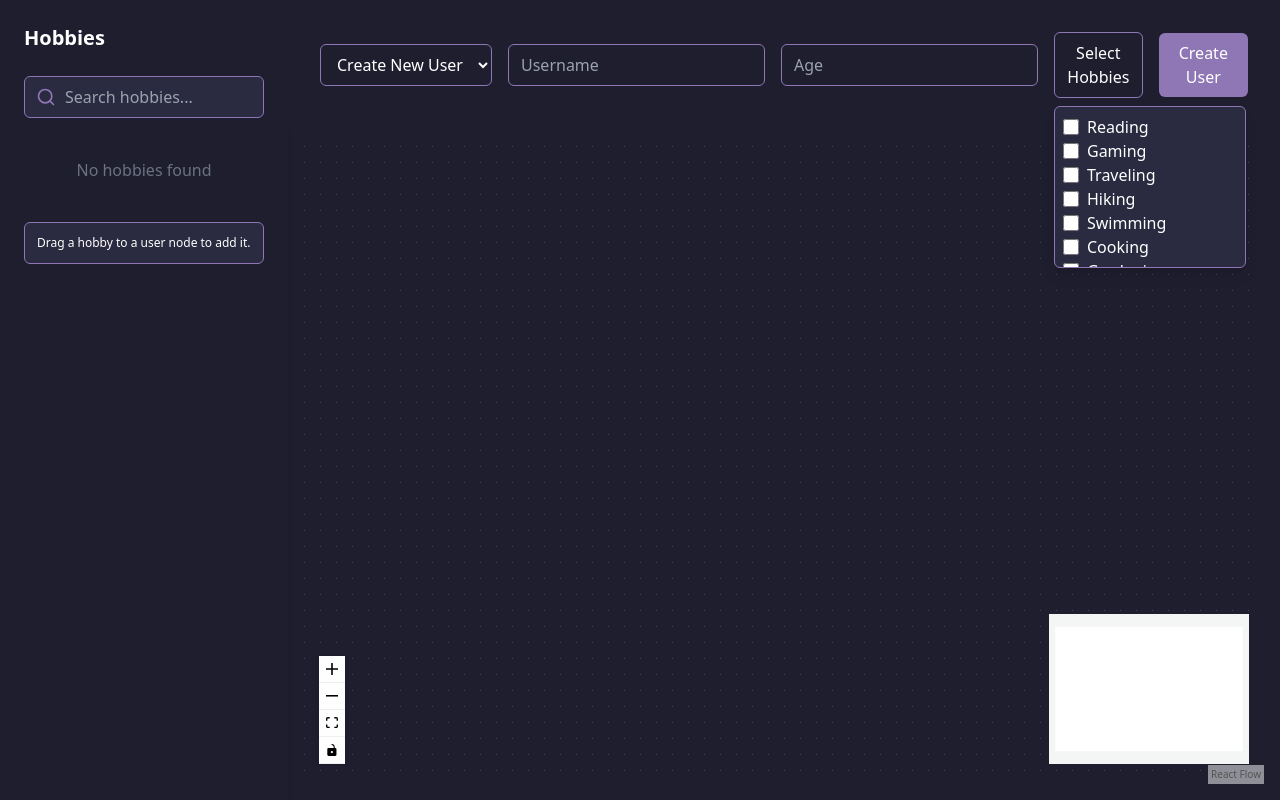
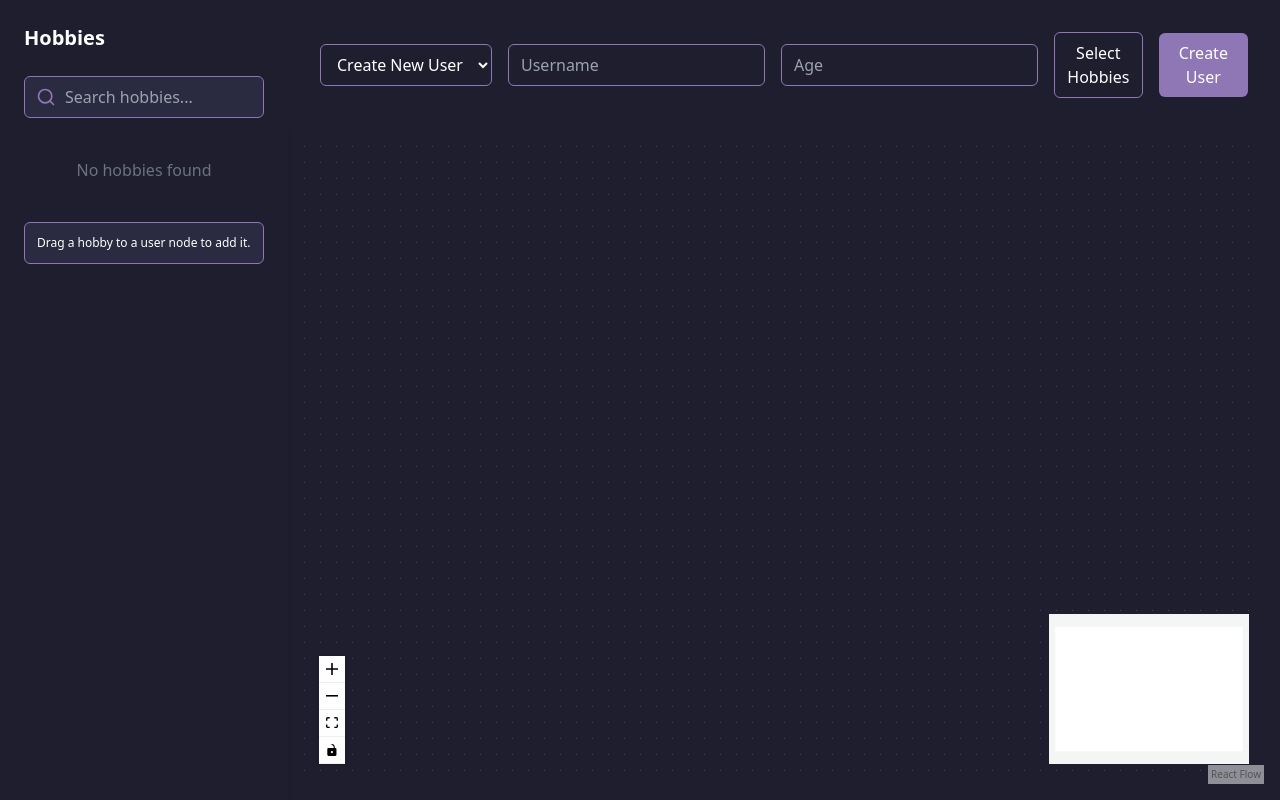
Before and after one commit to shankarjatin/Cybernauts_Jatin_shankar, a React (Vite) app in the folder frontend/: page / in a window 1280 px wide. Built offline with nearby package versions, Linux system fonts and the light colour scheme.

Commit message:
collabse dropdwon

```diff
--- a/frontend/src/components/UserForm.tsx
+++ b/frontend/src/components/UserForm.tsx
@@ -18,6 +18,7 @@ const UserForm: React.FC<UserFormProps> = ({ compact = false }) => {
     hobbies: [],
   });
   const [isEditing, setIsEditing] = useState(false);
+  const [dropdownOpen, setDropdownOpen] = useState(false); // State for dropdown toggle
 
   const hobbyOptions = [
     "Reading",
@@ -112,10 +113,7 @@ const UserForm: React.FC<UserFormProps> = ({ compact = false }) => {
         compact ? "bg-transparent" : "bg-[#2A2A40] shadow-lg"
       } rounded-lg p-4`}
     >
-      <form
-        onSubmit={handleSubmit}
-        className="flex items-center space-x-4"
-      >
+      <form onSubmit={handleSubmit} className="flex items-center space-x-4">
         {/* Select User for Edit */}
         <select
           value={selectedUserId}
@@ -160,11 +158,13 @@ const UserForm: React.FC<UserFormProps> = ({ compact = false }) => {
         <div className="relative">
           <button
             type="button"
+            onClick={() => setDropdownOpen(!dropdownOpen)}
             className="px-3 py-2 border border-[#8F77B5] bg-[#1E1E2F] text-[#FFFFFF] rounded-md focus:outline-none focus:ring-2 focus:ring-[#8F77B5]"
           >
             Select Hobbies
           </button>
-          <div className="absolute mt-2 bg-[#2A2A40] border border-[#8F77B5] rounded-md shadow-lg w-48">
+          {dropdownOpen && (
+            <div className="absolute mt-2 bg-[#2A2A40] border border-[#8F77B5] rounded-md shadow-lg w-48 z-20">
               <ul className="p-2 max-h-40 overflow-y-auto">
                 {hobbyOptions.map((hobby) => (
                   <li key={hobby} className="flex items-center space-x-2">
@@ -179,6 +179,7 @@ const UserForm: React.FC<UserFormProps> = ({ compact = false }) => {
                 ))}
               </ul>
             </div>
+          )}
         </div>
 
         {/* Submit Button */}
```
Lines whose indentation alone changed are shown as unchanged.
